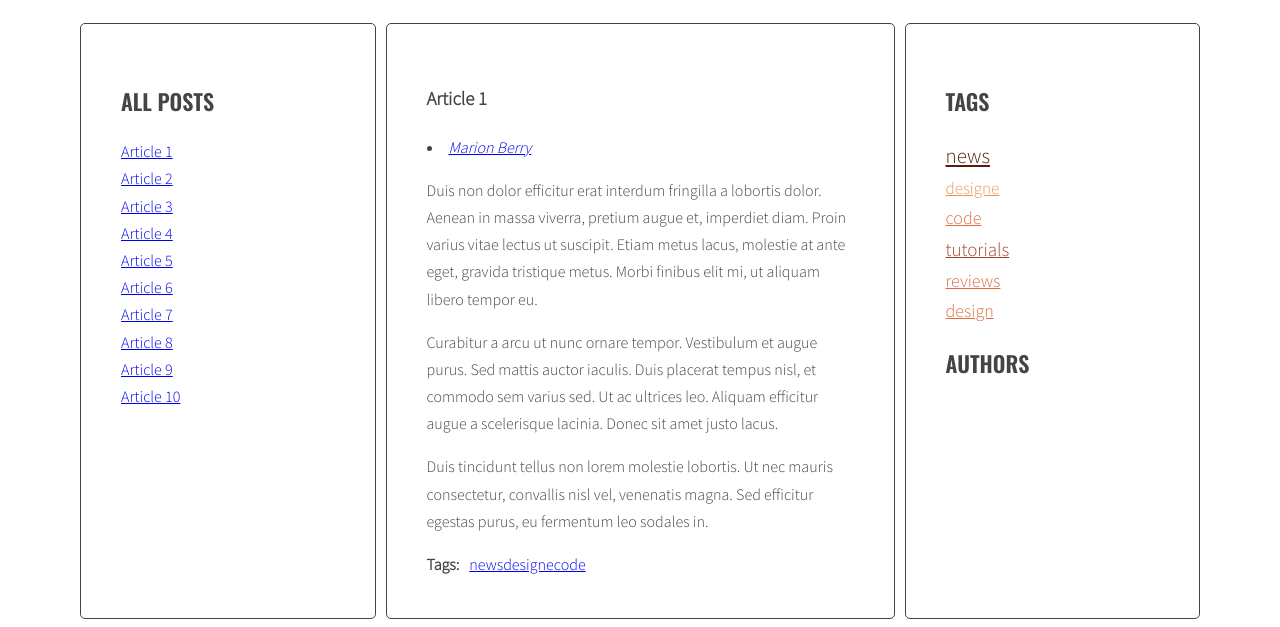
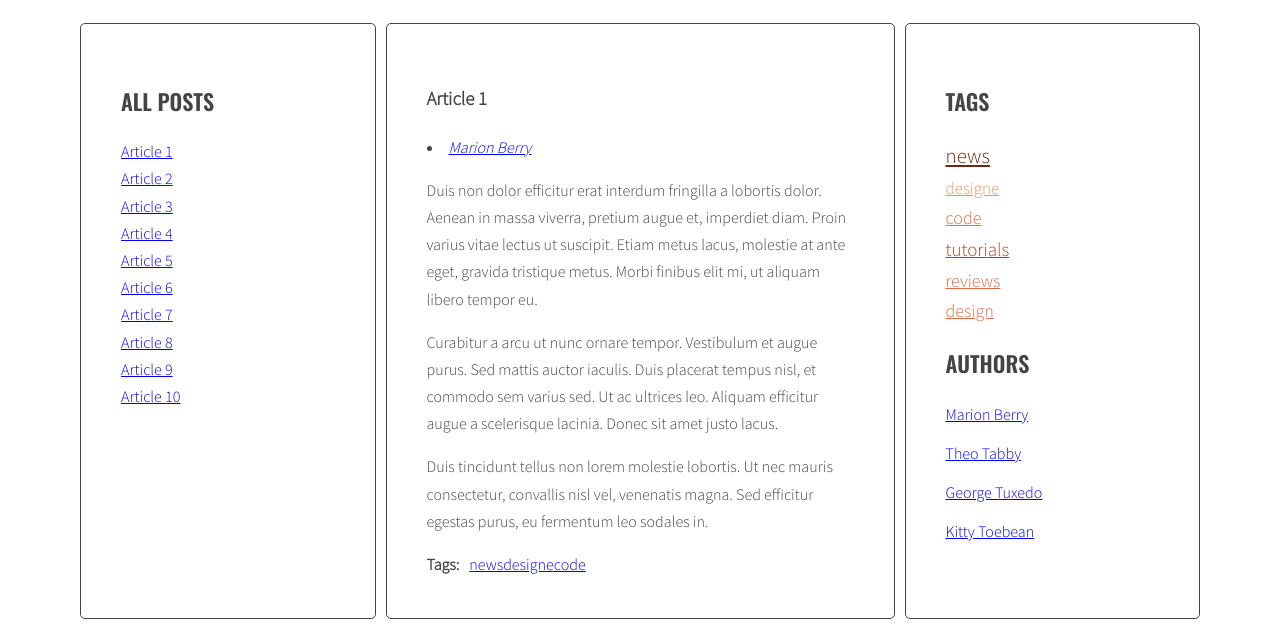
Before and after one commit to Akagi80/javascript-blog, a website: page index.html in a window 1280 px wide. Shown: the part 220-847 px from the top of the page. Drawn offline with nearby package versions, Linux system fonts and the light colour scheme.

Commit message:
Change function generateAuthors in script.js

```diff
--- a/js/script.js
+++ b/js/script.js
@@ -55,7 +55,8 @@ const optArticleSelector = '.post',
   optArticleAuthorSelector = '.post-author',
   optTagsListSelector = '.tags.list',
   optCloudClassCount = 5,
-  optCloudClassPrefix = 'tag-size-';
+  optCloudClassPrefix = 'tag-size-',
+  optAuthorsListSelector = '.authors.list';
 
 function generateTitleLinks(customSelector = '') {
 
@@ -105,9 +106,8 @@ generateTitleLinks();
 
 function calculateTagsParams(tags) {
   const params = {max: 1, min: 999999};
-
   for (let tag in tags) {
-    console.log(tag + ' is used ' + tags[tag] + ' times');
+    //console.log(tag + ' is used ' + tags[tag] + ' times');
     params.max = Math.max(tags[tag], params.max);
     params.min = Math.min(tags[tag], params.min);
   }
@@ -190,7 +190,7 @@ function generateTags() {
   const tagList = document.querySelector('.tags');
 
   const tagsParams = calculateTagsParams(allTags);
-  console.log('tagsParams:', tagsParams);
+  //console.log('tagsParams:', tagsParams);
   /* [NEW] create variable for all links HTML code */
   let allTagsHTML = '';
 
@@ -202,7 +202,7 @@ function generateTags() {
 
     const tagLinkHTML = '<li><a href="#tag-' + tag + '"' + 'class="' + calculateTagClass(allTags[tag], tagsParams) + '"' + '>' + tag + ' ' + '</a></li>';
 
-    console.log('tagLinkHTML:', tagLinkHTML);
+    //console.log('tagLinkHTML:', tagLinkHTML);
 
     allTagsHTML += tagLinkHTML;
 
@@ -291,45 +291,66 @@ function addClickListenersToTags(){
 }
 
 addClickListenersToTags();
-
-function generateAuthors() {
+/*
+function calcutateAuthorsParams(authors) {
+  const params = {max: 1, min: 999999};
+  for (let author in authors) {
+    console.log(author + ' is used ' + authors[author] + ' times');
+    params.max = Math.max(authors[author], params.max);
+    params.min = Math.min(authors[author], params.min);
+  }
+  return params;
+}
+*/
+function generateAuthors () {
+  /* [NEW] create a new variable allTags with an empty array */
+  let allAuhtors = [];
 
   /* [DONE] find all articles */
-
   const articles = document.querySelectorAll(optArticleSelector);
 
   /* [DONE] START LOOP: for every author: */
-
   for (let article of articles) {
 
-    /* find author wrapper */
-
+    /* [DONE] find author wrapper */
     const authorWrapper = article.querySelector(optArticleAuthorSelector);
 
-    /*  make html variable with empty string */
-
+    /* [DONE]  make html variable with empty string */
     let html = '';
 
-    /* get authors from data-authors attribute */
-
+    /* [DONE] get authors from data-authors attribute */
+    // 1. Dla każdego artykułu znajdujemy jego autorów-----------------
     const articleAuthors = article.getAttribute('data-author');
     //console.log(articleAuthors);
 
-    /* [DONE] generate HTML of the link */
-
+    /* [DONE] [DONE] generate HTML of the link */
+    // 2. Dla każdego z tych artykułów jest generowany kod HTML linka---------------
     const linkHTML = '<li><a href="#author-' + articleAuthors + '"><span>' + articleAuthors + '</span></a></li>';
 
     /* [DONE] add generated code to html variable */
-
     html = html + linkHTML;
 
-    /* insert HTML of all the links into the tag wrapper */
+    /* [NEW] check if this link is NOT already in allAuthors */
+    // 3. Sprawdzamy, czy dokładnie taki link mamy już w tablicy allAuthors-----------------
+    if(allAuhtors.indexOf(linkHTML) == -1){
 
+      /* [NEW] add generated code to allAuthors array */
+      // 4. Jeśli go nie mamy, dodajemy go do tej tablicy--------------------
+      allAuhtors.push(linkHTML);
+    }
+
+    /* [DONE] insert HTML of all the links into the author wrapper */
     authorWrapper.innerHTML = html;
   }
+  /* [NEW] find list of authors in right column */
+  // 5. Znajdujemy listę autorów----------------------
+  const authorList = document.querySelector('.authors');
+
+  /* [NEW] add html from allAuthors to tagList */
+  authorList.innerHTML = allAuhtors.join(' ');
 }
+generateAuthors();
 
-generateAuthors();
 
 function authorClickHandler(event) {
 
@@ -369,7 +390,7 @@ function authorClickHandler(event) {
   /* [DONE] find all tag links with "href" attribute equal to the "href" constant */
 
   const foundAuthorLinks = document.querySelectorAll('a[href="' + href + '"]');
-  console.log(foundAuthorLinks);
+  //console.log(foundAuthorLinks);
 
   /* [DONE] START LOOP: for each found tag link */
 
--- a/sass/style.scss
+++ b/sass/style.scss
@@ -97,7 +97,7 @@ body {
 }
 
 .tag-size-5 {
-  color: rgb(85, 31, 11);
+  color: rgb(107, 42, 19);
   font-size: 21px;
 }
 
```
Also changed, not shown: css/style.css, 1 other file.
